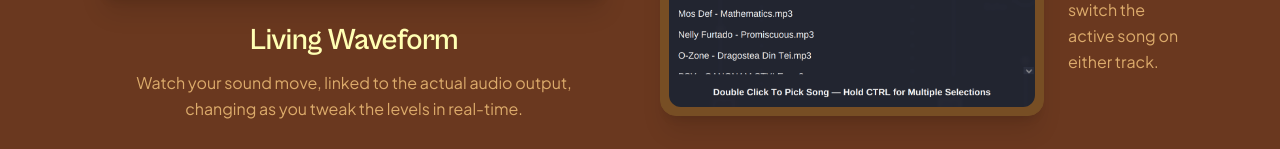
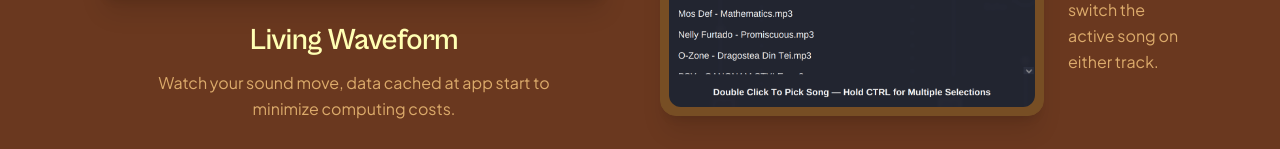
Before and after one commit to Love335/love335.github.io, a Next.js app: page /beatnik in a window 1280 px wide. Shown: the part 803-952 px from the top of the page. Built offline with nearby package versions, Linux system fonts and the light colour scheme.

Commit message:
changed some text.

```diff
--- a/app/beatnik/page.tsx
+++ b/app/beatnik/page.tsx
@@ -77,8 +77,8 @@ function BeatnikContent() {
                 Living Waveform
               </h2>
               <p className={`${theme.text.body} leading-relaxed`}>
-                Watch your sound move, linked to the actual audio output, changing as you
-                tweak the levels in real-time.
+                Watch your sound move, data cached at app start to
+                minimize computing costs.
               </p>
             </div>
           </div>
--- a/app/components/corkboard-gallery.tsx
+++ b/app/components/corkboard-gallery.tsx
@@ -30,7 +30,6 @@ export default function CorkboardGallery() {
 
   return (
     <>
-      {/* ── Corkboard ── */}
       <div style={styles.cork}>
         <div style={styles.grid}>
           {PHOTOS.map((photo, i) => (
@@ -46,7 +45,6 @@ export default function CorkboardGallery() {
               onKeyDown={(e) => e.key === 'Enter' && setSelected(photo)}
               aria-label={`View ${photo.label}`}
             >
-              {/* Pin */}
               <div style={styles.pin}>
                 <div
                   style={{
@@ -57,10 +55,8 @@ export default function CorkboardGallery() {
                 <div style={styles.pinNeedle} />
               </div>
 
-              {/* Polaroid card */}
               <div style={styles.polaroid}>
                 <div style={styles.photoArea}>
-                  {/* eslint-disable-next-line @next/next/no-img-element */}
                   <img
                     src={photo.src}
                     alt={photo.label}
@@ -77,7 +73,6 @@ export default function CorkboardGallery() {
         </div>
       </div>
 
-      {/* ── Lightbox ── */}
       {selected && (
         <div
           style={styles.lightboxBackdrop}
@@ -92,7 +87,6 @@ export default function CorkboardGallery() {
           >
             <div style={styles.lbPolaroid}>
               <div style={styles.lbPhotoArea}>
-                {/* eslint-disable-next-line @next/next/no-img-element */}
                 <img
                   src={selected.src}
                   alt={selected.label}
--- a/app/components/crt.tsx
+++ b/app/components/crt.tsx
@@ -152,8 +152,6 @@ export default function Crt() {
   const [wireVisible, setWireVisible] = useState(false);
   const [wireD,       setWireD]       = useState('');
 
-  // displayText: body lines printed char by char
-  // promptText:  the trailing "Open X? [y]" line
   const [displayText, setDisplayText] = useState('');
   const [promptText,  setPromptText]  = useState('');
 
@@ -235,13 +233,12 @@ export default function Crt() {
   }, []);
 
   const plugInto = useCallback((label: string) => {
-    const snap = getJackCenter(label); // doc coords
+    const snap = getJackCenter(label);
     if (!snap) return;
     pluggedSnap.current = snap;
     activeLabel.current = label;
     setPluggedLabel(label);
     setWireVisible(true);
-    // snap.y is doc space; subtract scroll to get viewport y
     drawTo(snap.x, snap.y - window.scrollY);
     printLines(PROJECTS[label] ?? IDLE_LINES, label);
   }, [getJackCenter, setPluggedLabel, drawTo, printLines]);
@@ -271,13 +268,12 @@ export default function Crt() {
     }
 
     setWireVisible(true);
-    drawTo(e.clientX, e.clientY); // plain, no scroll offset
+    drawTo(e.clientX, e.clientY);
   }, [setPluggedLabel, drawTo, printLines]);
 
   const onPortPointerDown = useCallback((e: React.PointerEvent<HTMLDivElement>) => {
     e.preventDefault();
     beginDrag(e.nativeEvent, e.currentTarget);
-    // beginDrag calls drawTo — update it to pass scroll-adjusted coords:
   }, [beginDrag]);
 
   const onSocketPointerDown = useCallback((e: PointerEvent) => {
@@ -292,7 +288,7 @@ export default function Crt() {
   useEffect(() => {
     const onMove = (e: PointerEvent) => {
       if (!isDragging.current) return;
-      drawTo(e.clientX, e.clientY); // back to plain clientX/Y
+      drawTo(e.clientX, e.clientY);
       setHoveredLabel(getSlotAt(e.clientX, e.clientY));
     };
 
@@ -300,7 +296,7 @@ export default function Crt() {
       if (!isDragging.current) return;
       isDragging.current = false;
       setHoveredLabel(null);
-      const hit = getSlotAt(e.clientX, e.clientY); // stays viewport-relative
+      const hit = getSlotAt(e.clientX, e.clientY);
       if (hit) plugInto(hit);
       else doUnplug();
     };
@@ -352,10 +348,9 @@ export default function Crt() {
     const onScroll = () => {
       scrollY.current = window.scrollY;
       if (!pluggedLabel) return;
-      const snap = getJackCenter(pluggedLabel); // still returns doc coords
+      const snap = getJackCenter(pluggedLabel);
       if (!snap) return;
       pluggedSnap.current = snap;
-      // Convert both endpoints to viewport space for drawing
       const port = getPortCenter();
       const ty = snap.y - scrollY.current;
       setWireD(makeWirePath(port.x, port.y, snap.x, ty));
--- a/app/page.tsx
+++ b/app/page.tsx
@@ -22,7 +22,6 @@ export default function Home() {
           padding: '48px 40px',
         }}
       >
-        {/* ── Two-column grid — fixed max-width, centered on page ── */}
         <div
           style={{
             display: 'grid',
```
